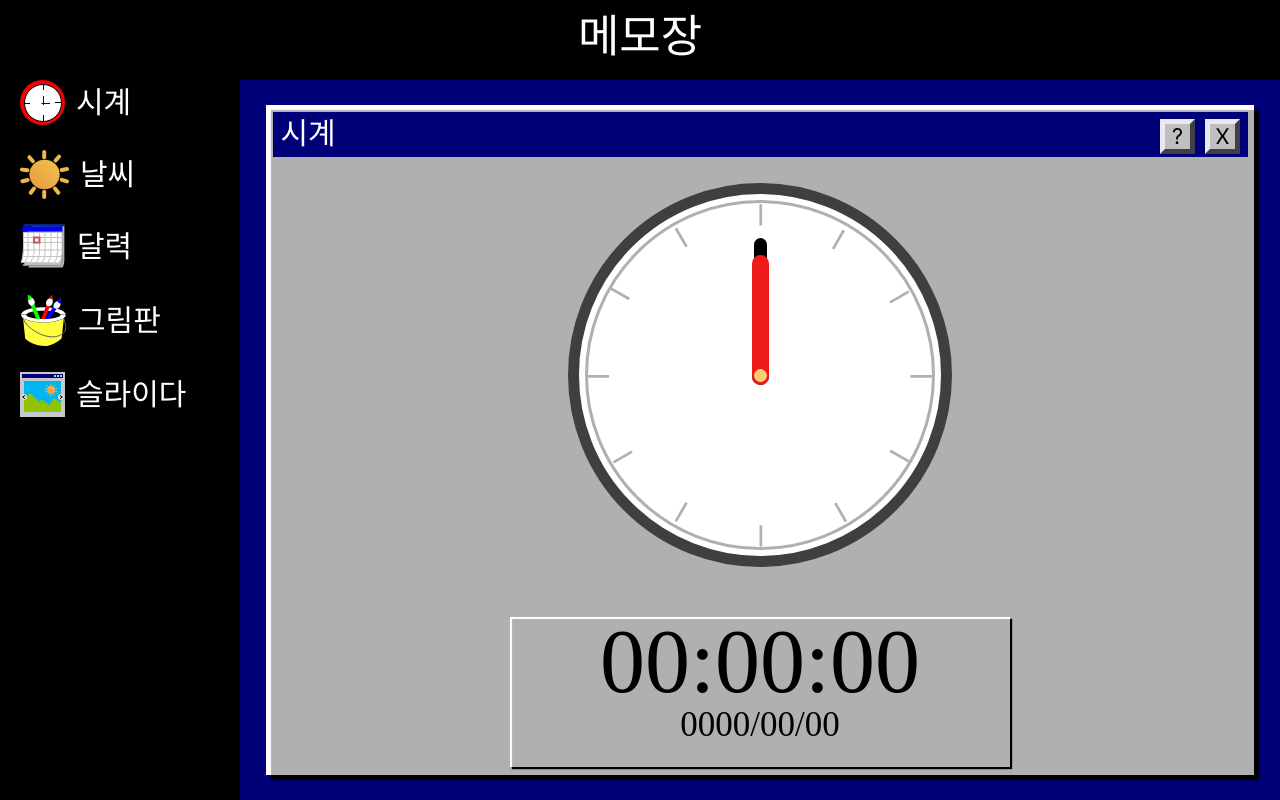
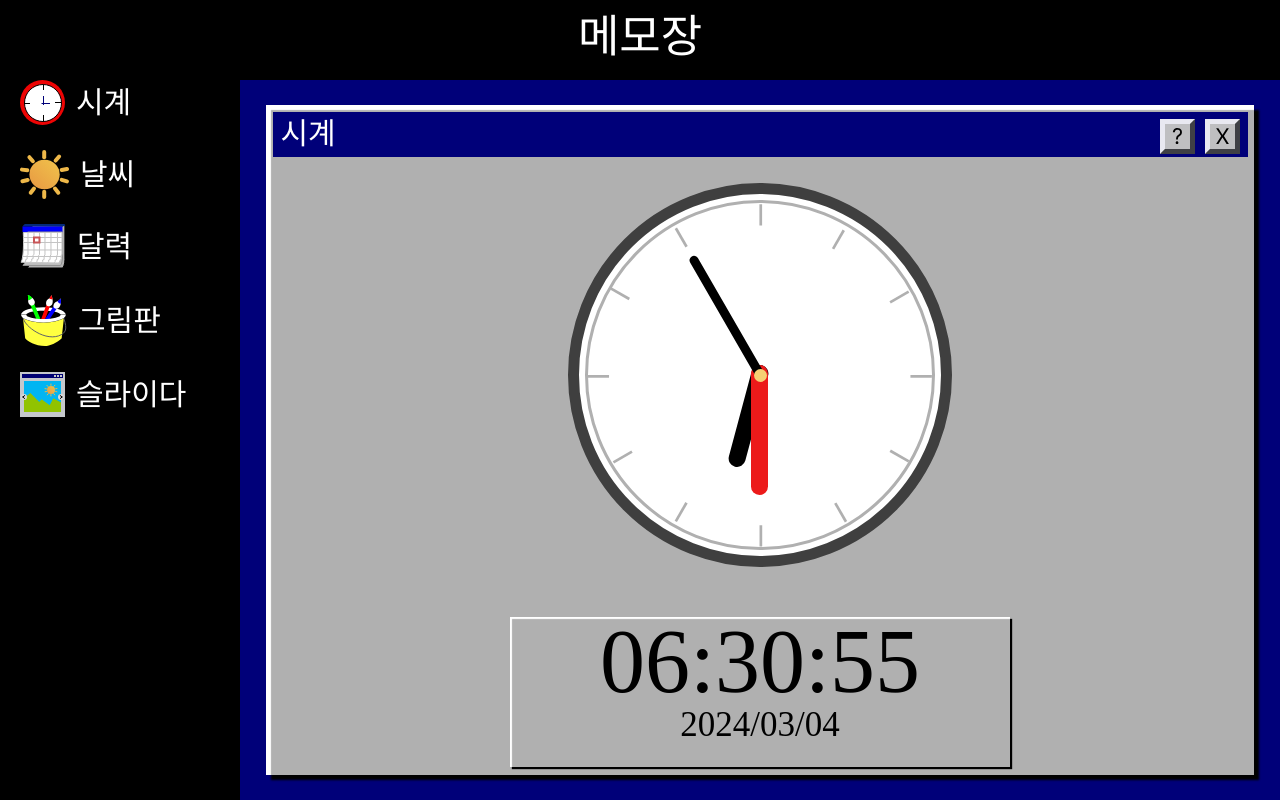
Before and after one commit to doong2imdang/youngs-bakery-RO, a React (Create React App) app in the folder memo/: page /clock in a window 1280 px wide. Built offline with nearby package versions, Linux system fonts and the light colour scheme; a web font is replaced by a local one.

Commit message:
Feat: 시계 기능 완성 및 UI 수정

```diff
--- a/memo/src/pages/Clock.jsx
+++ b/memo/src/pages/Clock.jsx
@@ -1,26 +1,56 @@
-import React from "react";
+import React, { useState, useEffect } from "react";
 import styled, { css } from "styled-components";
 import analogClockBg from "../assets/images/analog-clock-bg.svg";
 
 export default function Clock() {
+  const [time, setTime] = useState(new Date());
+
+  const updateClock = () => {
+    setTime(new Date());
+  };
+
+  useEffect(() => {
+    const intervalId = setInterval(updateClock, 1000);
+    return () => clearInterval(intervalId);
+  }, []);
+
+  const formatTime = (time) => {
+    const hours = String(time.getHours()).padStart(2, "0");
+    const minutes = String(time.getMinutes()).padStart(2, "0");
+    const seconds = String(time.getSeconds()).padStart(2, "0");
+    return `${hours}:${minutes}:${seconds}`;
+  };
+
+  const formatDate = (time) => {
+    const year = time.getFullYear();
+    const month = String(time.getMonth() + 1).padStart(2, "0");
+    const day = String(time.getDate()).padStart(2, "0");
+    return `${year}/${month}/${day}`;
+  };
+
   return (
     <>
       <AnalogBox>
         <AnalogBoxInner image={analogClockBg}>
           <AnalogTime>
-            <Time hr></Time>
+            <Time
+              hr
+              angle={
+                (time.getHours() % 12) * 30 + (time.getMinutes() / 60) * 30
+              }
+            ></Time>
           </AnalogTime>
           <AnalogTime>
-            <Time mn></Time>
+            <Time mn angle={time.getMinutes() * 6}></Time>
           </AnalogTime>
           <AnalogTime>
-            <Time sc></Time>
+            <Time sc angle={time.getSeconds() * 6}></Time>
           </AnalogTime>
         </AnalogBoxInner>
       </AnalogBox>
       <DigitalBox>
-        <DigitalTime>00:00:00</DigitalTime>
-        <DigitalDate>0000/00/00</DigitalDate>
+        <DigitalTime>{formatTime(time)}</DigitalTime>
+        <DigitalDate>{formatDate(time)}</DigitalDate>
       </DigitalBox>
     </>
   );
@@ -69,22 +99,22 @@ const AnalogTime = styled.div`
 const Time = styled.div`
   display: flex;
   justify-content: center;
+  transform: rotateZ(${(props) => props.angle}deg);
   ${(props) =>
     props.hr &&
     css`
-      width: 220px;
-      height: 220px;
+      width: 190px;
+      height: 190px;
       &::before {
         content: "";
         position: absolute;
         width: 17px;
-        height: 120px;
+        height: 105px;
         background: black;
         z-index: 10;
         border-radius: 50px;
       }
     `}
-
   ${(props) =>
     props.mn &&
     css`
@@ -100,7 +130,6 @@ const Time = styled.div`
         border-radius: 50px;
       }
     `}
-
     ${(props) =>
     props.sc &&
     css`
@@ -109,13 +138,13 @@ const Time = styled.div`
       &::before {
         content: "";
         position: absolute;
-        width: 13px;
-        height: 145px;
+        width: 9px;
+        height: 140px;
         background: black;
         z-index: 0;
         border-radius: 50px;
       }
-    `}
+    `};
 `;
 
 const DigitalBox = styled.div`
```
